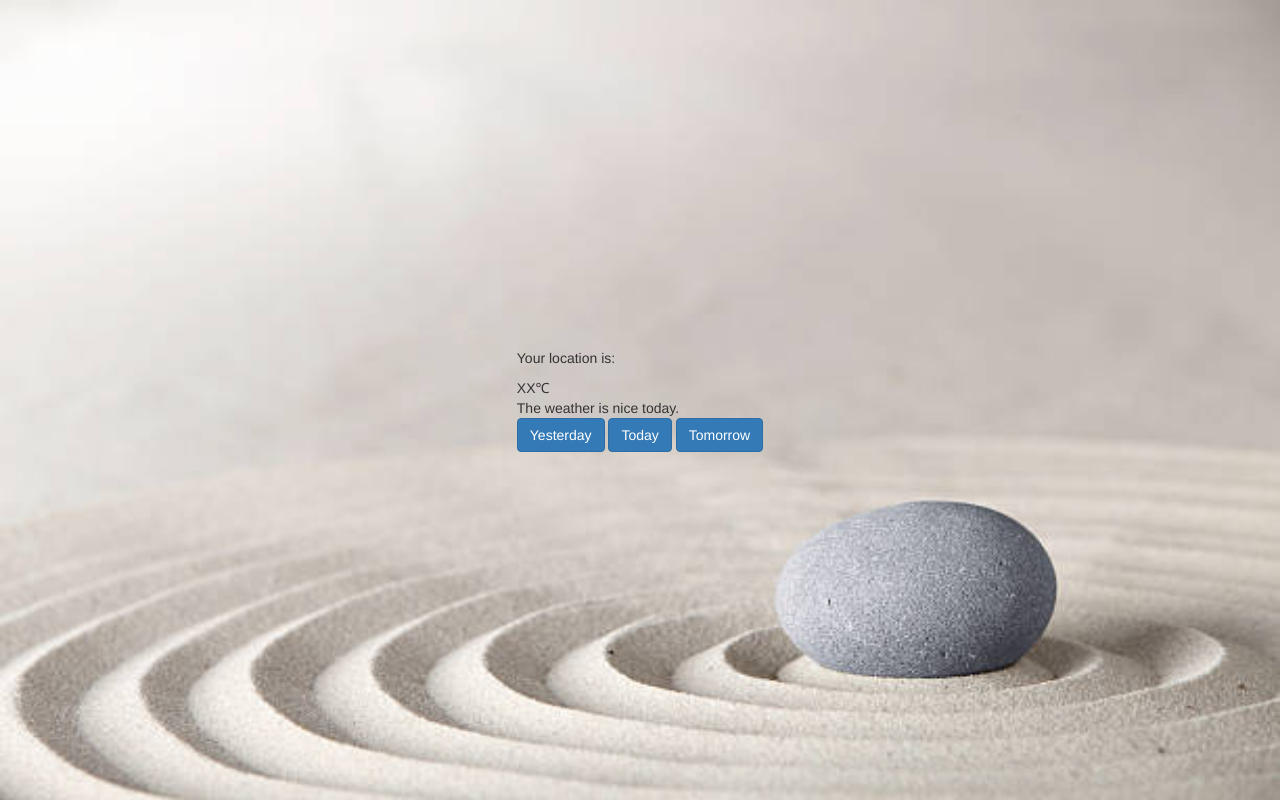
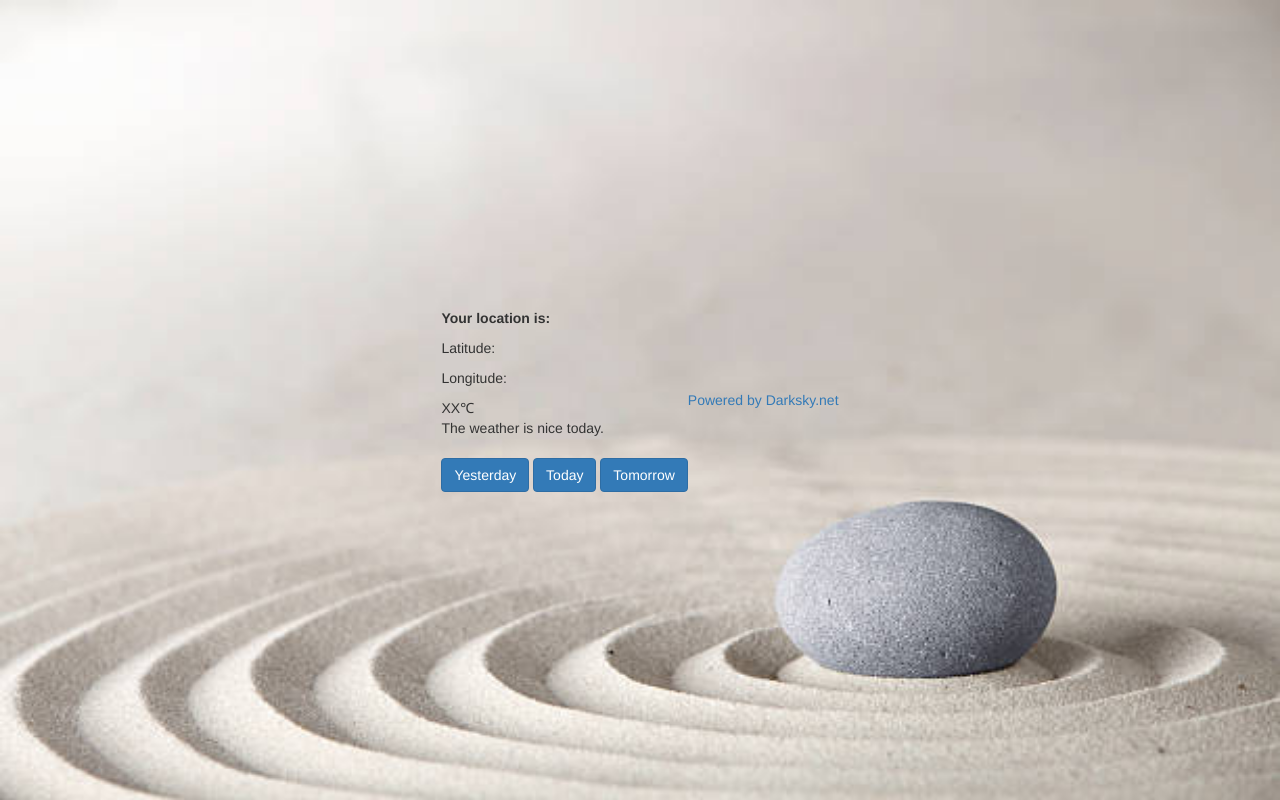
Before and after one commit to mirafedas/darksky, a plain HTML site: page index.html in a window 1280 px wide. Drawn offline with nearby package versions, Linux system fonts and the light colour scheme.

Commit message:
Update index.html

```diff
--- a/index.html
+++ b/index.html
@@ -12,9 +12,12 @@
 </head>
 <body>
     <div id='mainDisplay'>
-        <p>Your location is:<div id='location'></div></p>
+        <p><b>Your location is:</b></p>
+        <p>Latitude: <div id='startLat'></div></p>
+        <p> Longitude: <div id='startLon'></div></p>
+
         <div id='temperature'>XX&#8451;</div>
-        <div id='weatherDescription'>The weather is nice today.</div>
+        <div id='weatherDescription'>The weather is nice today.</div><br>
 
         <div id='buttons'>
             <button type="button" class="btn btn-primary" id='past'>Yesterday</button>
@@ -22,7 +25,7 @@
             <button type="button" class="btn btn-primary" id='future'>Tomorrow</button>
         </div>
     </div>
-
+   <div id='footer'><a href='https://darksky.net/poweredby/'>Powered by Darksky.net</a></div>
 
 </body>
 </html>
```
